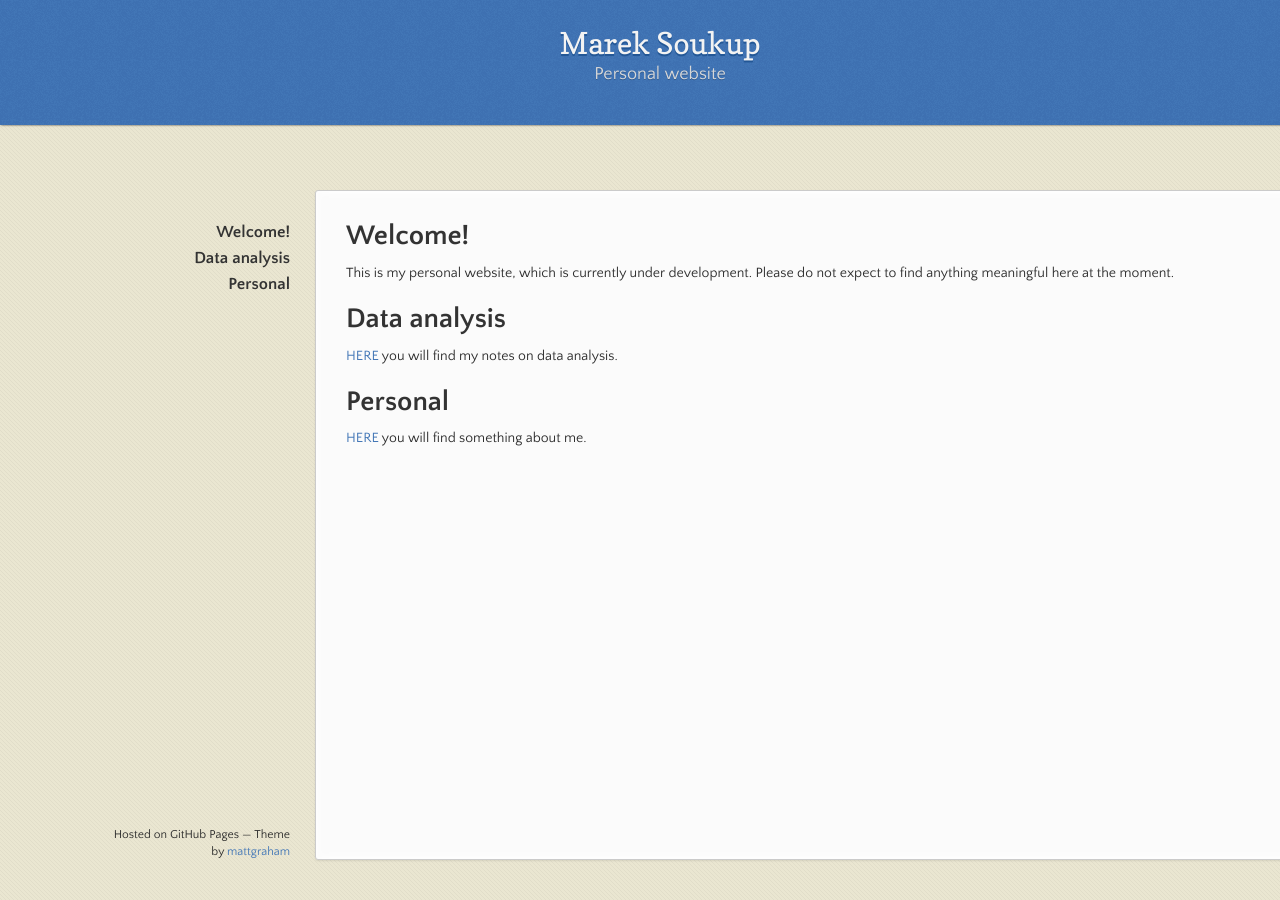
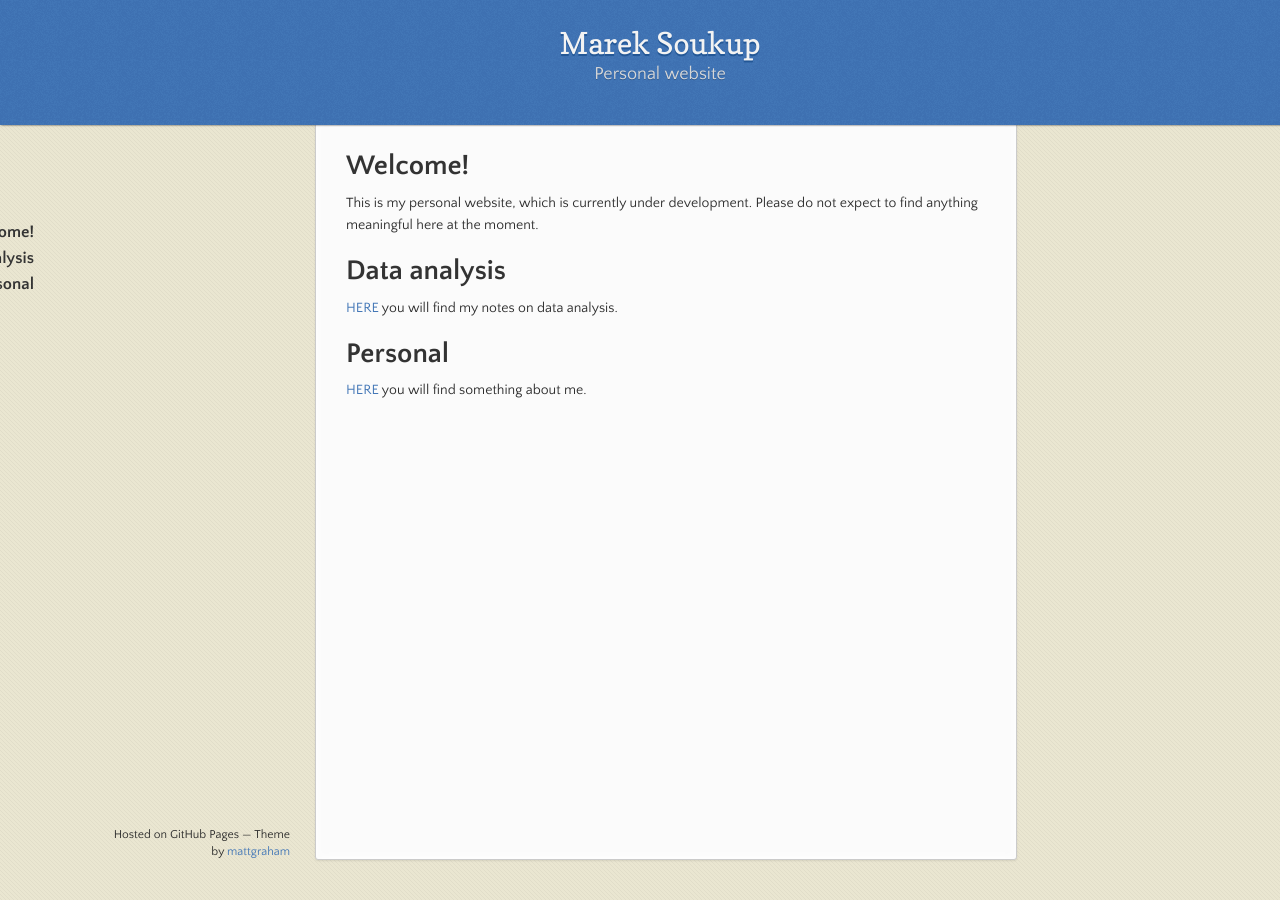
Before and after one commit to soukupmarek-edin/soukupmarek-edin.github.io, a Jekyll site: the page built from index.md, in a window 1280 px wide. Built offline with Jekyll 4.4.1, drawn with Linux system fonts in a browser that asks for light colours; Markdown is read by kramdown in place of the engine named in the settings; our own code applies the rules of GitHub Pages for plain Markdown files.

Commit message:
Update jekyll-theme-leap-day.scss

```diff
--- a/_sass/jekyll-theme-leap-day.scss
+++ b/_sass/jekyll-theme-leap-day.scss
@@ -271,10 +271,10 @@ header {
 }
 
 section {
-  width:1000px;
+  width:640px;
   padding: 30px 30px 50px 30px;
   margin: 20px 0;
-  margin-top: 190px;
+  margin-top: 120px;
   position:relative;
   background: #fbfbfb;
   border-radius: 3px;
@@ -290,7 +290,7 @@ nav {
   width: 230px;
   position: fixed;
   top: 220px;
-  left:50%;
+  left:30%;
   margin-left:-580px;
   text-align: right;
 
```
